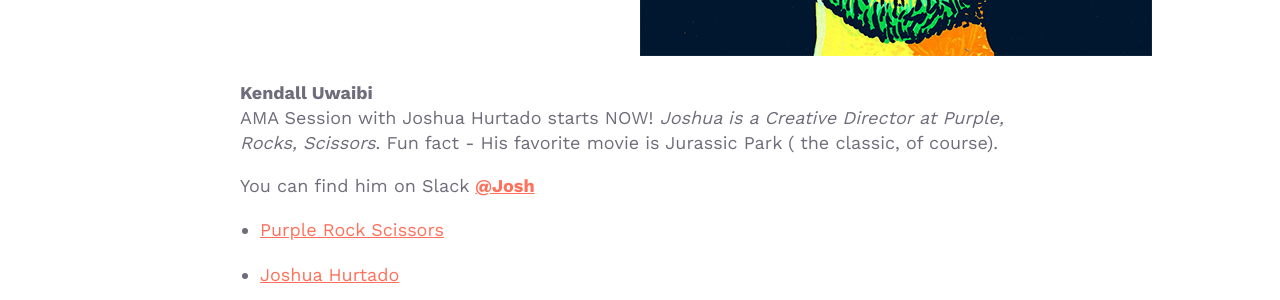
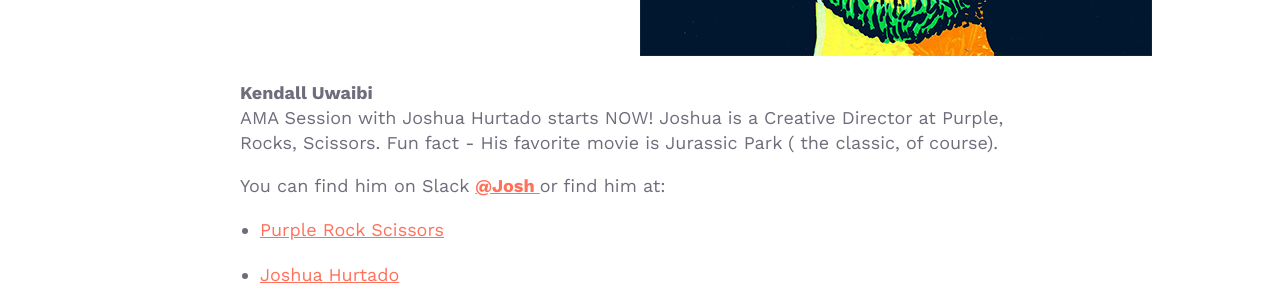
Before and after one commit to whosdustin/orlando-designers, a Jekyll site: the page built from _posts/2020-11-20-ama-with-joshua-hurtado.markdown, in a window 1280 px wide and 900 px high, scrolled down 363 px. Shown: the part 153-453 px from the top of the window. Built offline with Jekyll 4.4.1, drawn with Linux system fonts in a browser that asks for light colours; comment, search, counter and statistics services are not loaded.

Commit message:
Updated Ama With Joshua Hurtado

```diff
--- a/_posts/2020-11-20-ama-with-joshua-hurtado.markdown
+++ b/_posts/2020-11-20-ama-with-joshua-hurtado.markdown
@@ -9,9 +9,9 @@ layout: posts-2
 ---
 
 **Kendall Uwaibi**\
-AMA Session with Joshua Hurtado starts NOW! *Joshua is a Creative Director at Purple, Rocks, Scissors*. Fun fact - His favorite movie is Jurassic Park ( the classic, of course).
+AMA Session with Joshua Hurtado starts NOW! Joshua is a Creative Director at Purple, Rocks, Scissors. Fun fact - His favorite movie is Jurassic Park ( the classic, of course).
 
-You can find him on Slack **[@Josh](https://orlandodesigners.slack.com/team/U01F3T2HW7K)**
+You can find him on Slack **[@Josh ](https://orlandodesigners.slack.com/team/U01F3T2HW7K)** or find him at:
 
 * [Purple Rock Scissors](https://purplerockscissors.com/)
 
```
